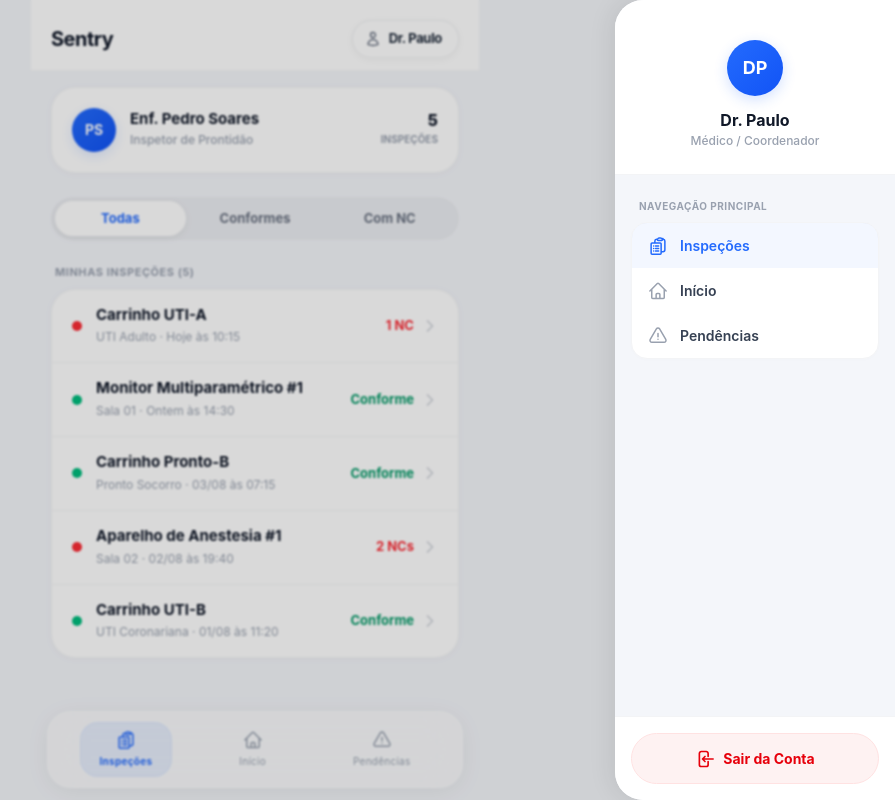
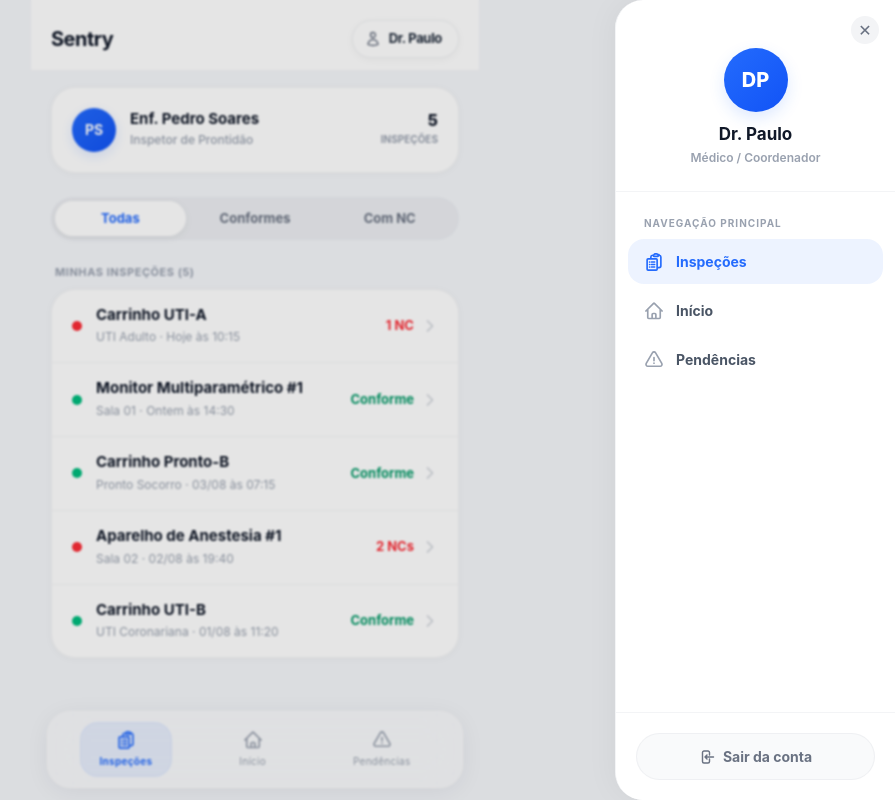
Before and after one commit to pedrosoares0/argus, a Next.js app: page /inspetor/inspecoes in a window 1280 px wide. Both pictures are taken after a click on the button "Dr. Paulo". Shown: the whole page, without its empty margins (385-1280 px from the left). Built offline with nearby package versions, Linux system fonts and the light colour scheme.

Commit message:
refina visual do menu lateral no padrao apple sidebar

```diff
--- a/app/inspetor/layout.tsx
+++ b/app/inspetor/layout.tsx
@@ -19,7 +19,7 @@ export default function LayoutInspetor({
       href: '/inspetor/inspecoes',
       label: 'Inspeções',
       icone: (
-        <svg className="w-5 h-5" fill="none" viewBox="0 0 24 24" strokeWidth={1.8} stroke="currentColor">
+        <svg className="w-5 h-5" fill="none" viewBox="0 0 24 24" strokeWidth={2} stroke="currentColor">
           <path strokeLinecap="round" strokeLinejoin="round" d="M9 12h3.75M9 15h3.75M9 18h3.75m3 .75H18a2.25 2.25 0 002.25-2.25V6.108c0-1.135-.845-2.098-1.976-2.192a48.424 48.424 0 00-1.123-.08m-5.801 0c-.065.21-.1.433-.1.664 0 .414.336.75.75.75h4.5a.75.75 0 00.75-.75 2.25 2.25 0 00.75-.75 2.25 2.25 0 00-.1-.664m-5.8 0A2.251 2.251 0 0113.5 2.25H15a2.25 2.25 0 012.15 1.586m-5.8 0c-.376.023-.75.05-1.124.08C9.095 4.01 8.25 4.973 8.25 6.108V8.25m0 0H4.875c-.621 0-1.125.504-1.125 1.125v11.25c0 .621.504 1.125 1.125 1.125h9.75c.621 0 1.125-.504 1.125-1.125V9.375c0-.621-.504-1.125-1.125-1.125H8.25zM6.75 12h.008v.008H6.75V12zm0 3h.008v.008H6.75V15zm0 3h.008v.008H6.75V18z" />
         </svg>
       ),
@@ -28,7 +28,7 @@ export default function LayoutInspetor({
       href: '/inspetor',
       label: 'Início',
       icone: (
-        <svg className="w-5 h-5" fill="none" viewBox="0 0 24 24" strokeWidth={1.8} stroke="currentColor">
+        <svg className="w-5 h-5" fill="none" viewBox="0 0 24 24" strokeWidth={2} stroke="currentColor">
           <path strokeLinecap="round" strokeLinejoin="round" d="M2.25 12l8.954-8.955c.44-.439 1.152-.439 1.591 0L21.75 12M4.5 9.75v10.125c0 .621.504 1.125 1.125 1.125H9.75v-4.875c0-.621.504-1.125 1.125-1.125h2.25c.621 0 1.125.504 1.125 1.125V21h4.125c.621 0 1.125-.504 1.125-1.125V9.75M8.25 21h8.25" />
         </svg>
       ),
@@ -37,7 +37,7 @@ export default function LayoutInspetor({
       href: '/inspetor/pendencias',
       label: 'Pendências',
       icone: (
-        <svg className="w-5 h-5" fill="none" viewBox="0 0 24 24" strokeWidth={1.8} stroke="currentColor">
+        <svg className="w-5 h-5" fill="none" viewBox="0 0 24 24" strokeWidth={2} stroke="currentColor">
           <path strokeLinecap="round" strokeLinejoin="round" d="M12 9v3.75m-9.303 3.376c-.866 1.5.217 3.374 1.948 3.374h14.71c1.73 0 2.813-1.874 1.948-3.374L13.949 3.378c-.866-1.5-3.032-1.5-3.898 0L2.697 16.126zM12 15.75h.007v.008H12v-.008z" />
         </svg>
       ),
@@ -95,39 +95,47 @@ export default function LayoutInspetor({
       </div>
 
       {/* ══════════════════════════════════════════════════
-          DRAWER / MENU LATERAL (Apple Sidebar)
+          DRAWER / MENU LATERAL (Apple Sidebar Refined)
          ══════════════════════════════════════════════════ */}
       {menuAberto && (
         <div className="fixed inset-0 z-[100] flex justify-end">
           {/* Backdrop blur */}
           <div
-            className="absolute inset-0 bg-black/15 backdrop-blur-[1px] animate-[fadeIn_0.15s_ease-out]"
+            className="absolute inset-0 bg-black/10 backdrop-blur-[1px] animate-[fadeIn_0.15s_ease-out]"
             onClick={() => setMenuAberto(false)}
           />
 
-          {/* Container do Drawer */}
-          <div className="relative w-[280px] h-full bg-[#F4F6FA] shadow-[-4px_0_24px_rgba(0,0,0,0.08)] flex flex-col rounded-l-[28px] overflow-hidden animate-[slideLeft_0.25s_cubic-bezier(0.25,1,0.5,1)]">
+          {/* Container do Drawer — Background único em branco para visual de folha limpa */}
+          <div className="relative w-[280px] h-full bg-white shadow-[-4px_0_30px_rgba(0,0,0,0.04)] flex flex-col rounded-l-[28px] overflow-hidden animate-[slideLeft_0.25s_cubic-bezier(0.25,1,0.5,1)] border-l border-gray-100">
 
-            {/* Perfil Header */}
-            <div className="bg-white p-6 pt-10 border-b border-gray-100 flex flex-col items-center text-center space-y-3">
-              <div className="w-14 h-14 rounded-full bg-gradient-to-br from-[#246BFD] to-[#1253f6] flex items-center justify-center text-white font-bold text-lg shadow-[0_4px_14px_rgba(36,107,253,0.2)]">
+            {/* Botão Fechar no Topo */}
+            <div className="absolute top-4 right-4 z-10">
+              <button
+                type="button"
+                onClick={() => setMenuAberto(false)}
+                className="w-7 h-7 rounded-full bg-gray-100 hover:bg-gray-200 text-gray-500 flex items-center justify-center transition-colors cursor-pointer"
+              >
+                ✕
+              </button>
+            </div>
+
+            {/* Perfil Header — Integrado, sem caixa branca separando */}
+            <div className="pt-12 pb-6 px-6 flex flex-col items-center text-center border-b border-gray-100">
+              <div className="w-16 h-16 rounded-full bg-gradient-to-br from-[#246BFD] to-[#1253f6] flex items-center justify-center text-white font-extrabold text-[20px] shadow-[0_6px_16px_rgba(36,107,253,0.15)] mb-3">
                 DP
               </div>
-              <div>
-                <p className="text-[16px] font-bold text-gray-900">Dr. Paulo</p>
-                <p className="text-[12px] text-gray-400 font-medium">Médico / Coordenador</p>
-              </div>
+              <h3 className="text-[17px] font-bold text-gray-900 leading-tight">Dr. Paulo</h3>
+              <p className="text-[12px] text-gray-400 font-semibold mt-1">Médico / Coordenador</p>
             </div>
 
-            {/* Menu Links */}
-            <div className="flex-1 px-4 py-6 space-y-6 overflow-y-auto">
+            {/* Menu Links — Estilo Apple Sidebar (links soltos com destaque em pílula) */}
+            <div className="flex-1 px-3 py-6 space-y-6 overflow-y-auto">
 
-              {/* Seção 1: Navegação Principal */}
-              <div className="space-y-2">
-                <p className="text-[10px] font-bold text-gray-400 tracking-wider uppercase px-2">
+              <div className="space-y-1">
+                <p className="text-[10px] font-bold text-gray-400 tracking-widest uppercase px-4 mb-2">
                   Navegação Principal
                 </p>
-                <div className="bg-white rounded-2xl border border-gray-100 shadow-[0_1px_4px_rgba(0,0,0,0.01)] overflow-hidden">
+
                 {itensNav.map((item) => {
                   const ativo = item.href === '/inspetor'
                     ? pathname === '/inspetor'
@@ -139,35 +147,34 @@ export default function LayoutInspetor({
                       href={item.href}
                       onClick={() => setMenuAberto(false)}
                       className={[
-                          'flex items-center gap-3 px-4 py-3 text-[14px] font-semibold transition-colors',
+                        'flex items-center gap-3 px-4 py-3 rounded-2xl text-[14px] font-bold transition-all duration-200 active:scale-[0.98]',
                         ativo
-                            ? 'bg-[#246BFD]/5 text-[#246BFD]'
-                            : 'text-gray-700 hover:bg-gray-50',
+                          ? 'bg-[#246BFD]/8 text-[#246BFD]'
+                          : 'text-gray-600 hover:bg-gray-100/50 hover:text-gray-900',
                       ].join(' ')}
                     >
                       <div className={ativo ? 'text-[#246BFD]' : 'text-gray-400'}>
                         {item.icone}
                       </div>
-                        {item.label}
+                      <span>{item.label}</span>
                     </Link>
                   )
                 })}
               </div>
-              </div>
 
             </div>
 
-            {/* Rodapé: Sair */}
-            <div className="p-4 bg-white border-t border-gray-100">
+            {/* Rodapé: Sair — Botão neutro e refinado */}
+            <div className="p-5 border-t border-gray-100 bg-white">
               <button
                 type="button"
                 onClick={handleSair}
-                className="w-full py-3.5 rounded-full text-[14px] font-bold text-red-600 bg-red-50 border border-red-100 hover:bg-red-100/70 transition-colors cursor-pointer flex items-center justify-center gap-2 active:scale-[0.98] duration-200"
+                className="w-full py-3 rounded-full text-[14px] font-bold text-gray-500 bg-gray-50 hover:bg-red-50 hover:text-red-600 transition-all duration-200 border border-gray-200/50 cursor-pointer flex items-center justify-center gap-2 active:scale-[0.97]"
               >
-                <svg className="w-5 h-5" fill="none" viewBox="0 0 24 24" strokeWidth={2} stroke="currentColor">
+                <svg className="w-4 h-4" fill="none" viewBox="0 0 24 24" strokeWidth={2.2} stroke="currentColor">
                   <path strokeLinecap="round" strokeLinejoin="round" d="M15.75 9V5.25A2.25 2.25 0 0013.5 3h-6a2.25 2.25 0 00-2.25 2.25v13.5A2.25 2.25 0 007.5 21h6a2.25 2.25 0 002.25-2.25V15M12 9l-3 3m0 0l3 3m-3-3h12.75" />
                 </svg>
-                Sair da Conta
+                Sair da conta
               </button>
             </div>
 
```
Lines whose indentation alone changed are shown as unchanged.
